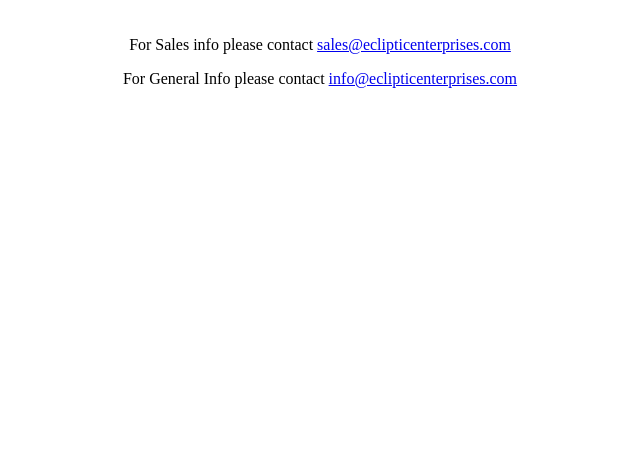
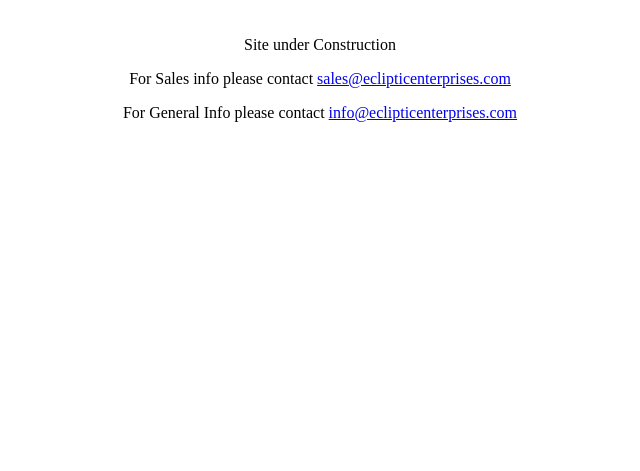
Before and after one commit to g0tmk/eclipticenterprises.com, a plain HTML site: page index.html in a window 1280 px wide. Shown: the part 329-800 px from the top of the page, without its empty margins (320-960 px from the left). Drawn offline with Linux system fonts and the light colour scheme.

Commit message:
Update index.html

```diff
--- a/index.html
+++ b/index.html
@@ -15,6 +15,7 @@
     </div>
 
     <div>
+      <p>Site under Construction</p>
       <p>For Sales info please contact <a href="mailto:sales@eclipticenterprises.com" target="_blank">sales@eclipticenterprises.com</a></p>
       <p>For General Info please contact <a href="mailto:info@eclipticenterprises.com" target="_blank">info@eclipticenterprises.com</a></p>
     </div>
```
